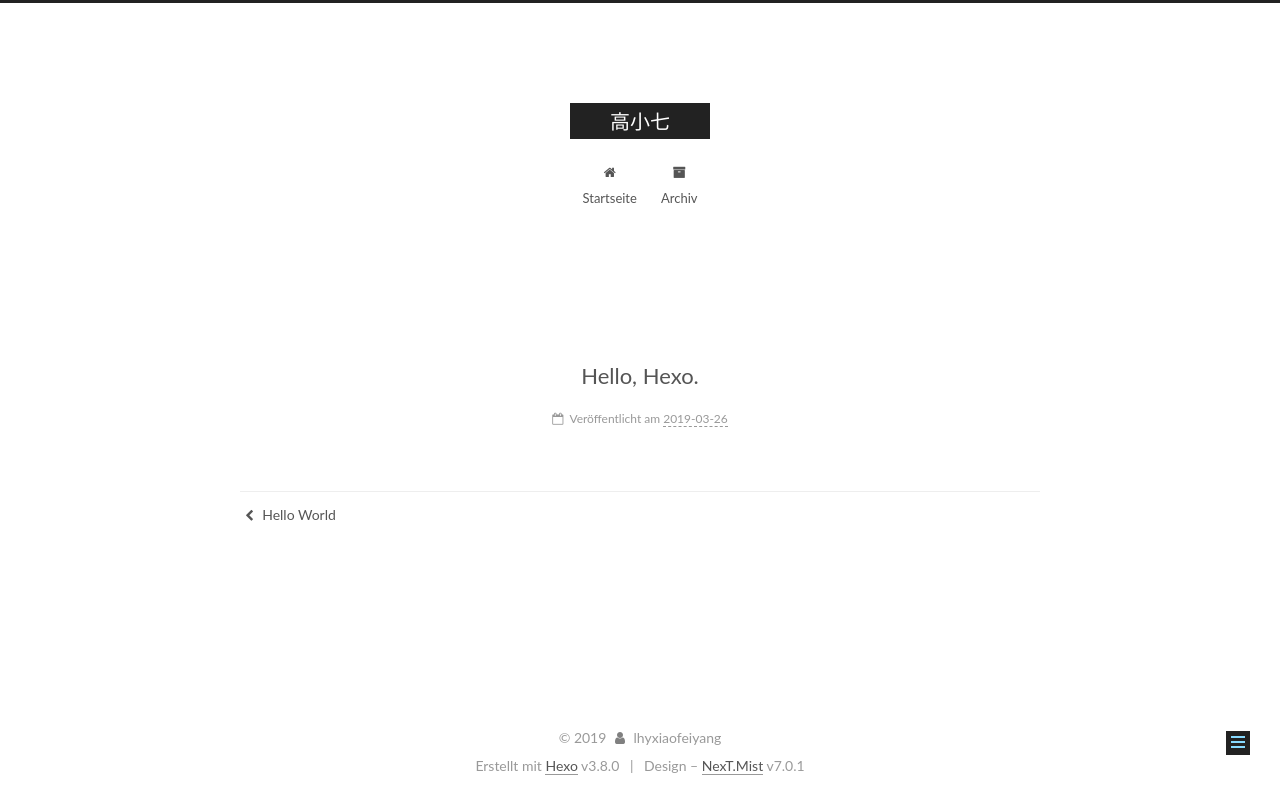
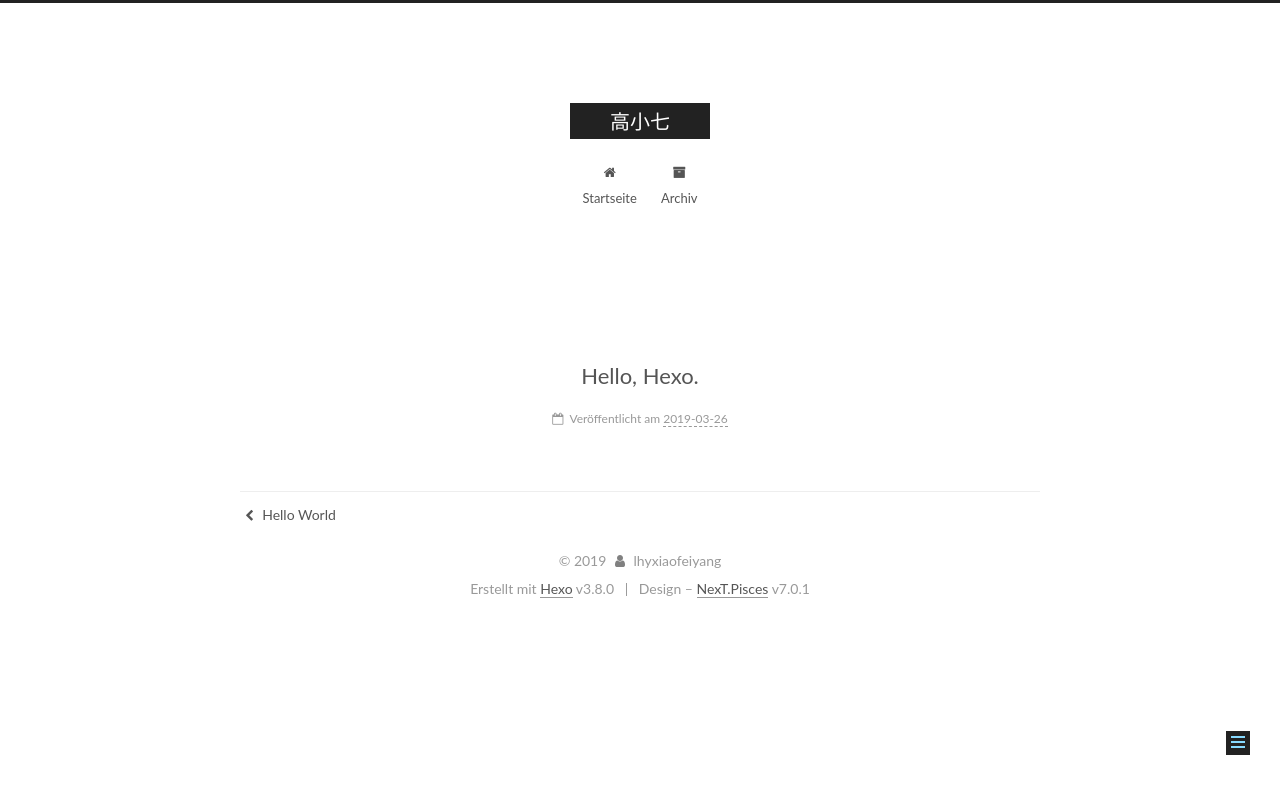
Before and after one commit to lhyxiaofeiyang/blog, a plain HTML site: page 2019/03/26/Hello-Hexo/index.html in a window 1280 px wide. Drawn offline with Linux system fonts and the light colour scheme.

Commit message:
Site updated: 2019-03-27 20:55:23

```diff
--- a/2019/03/26/Hello-Hexo/index.html
+++ b/2019/03/26/Hello-Hexo/index.html
@@ -14,7 +14,7 @@
 
 
 
-<html class="theme-next mist use-motion" lang>
+<html class="theme-next pisces use-motion" lang>
 <head><meta name="generator" content="Hexo 3.8.0">
   <meta charset="UTF-8">
 <meta http-equiv="X-UA-Compatible" content="IE=edge">
@@ -70,7 +70,7 @@
   var NexT = window.NexT || {};
   var CONFIG = {
     root: '/blog/',
-    scheme: 'Mist',
+    scheme: 'Pisces',
     version: '7.0.1',
     sidebar: {"position":"left","display":"post","offset":12,"onmobile":false,"dimmer":false},
     back2top: true,
@@ -248,9 +248,6 @@
 
 
 
-
-
-
 </nav>
 
 
@@ -268,6 +265,9 @@
     <main id="main" class="main">
       <div class="main-inner">
         <div class="content-wrap">
+
+
+
 
           <div id="content" class="content">
 
@@ -530,7 +530,7 @@
 
 
 
-  <div class="theme-info">Design – <a href="https://theme-next.org" class="theme-link" rel="noopener" target="_blank">NexT.Mist</a> v7.0.1</div>
+  <div class="theme-info">Design – <a href="https://theme-next.org" class="theme-link" rel="noopener" target="_blank">NexT.Pisces</a> v7.0.1</div>
 
 
 
@@ -618,8 +618,9 @@
 
 
 
-  <script src="/blog/js/src/schemes/muse.js?v=7.0.1"></script>
+  <script src="/blog/js/src/affix.js?v=7.0.1"></script>
 
+  <script src="/blog/js/src/schemes/pisces.js?v=7.0.1"></script>
 
 
 
```
Also changed, not shown: 2019/03/26/hello-world/index.html (+8 -7 lines), about/index.html (+21 -20 lines), archives/2019/03/index.html (+21 -20 lines), archives/2019/index.html (+21 -20 lines), archives/index.html (+21 -20 lines), categories/index.html (+21 -20 lines), index.html (+8 -7 lines), tags/index.html (+21 -20 lines).
